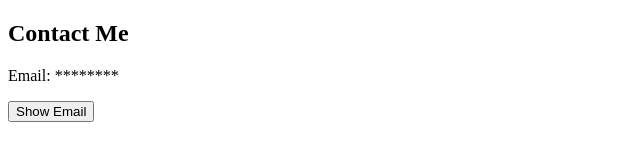
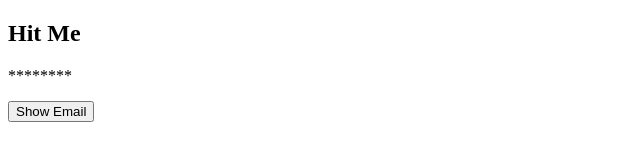
Before and after one commit to asad090/New-Client101, a plain HTML site: page index.html in a window 1280 px wide. Shown: the whole page, without its empty margins (0-640 px from the left). Drawn offline with Linux system fonts and the light colour scheme.

Commit message:
Update index.html

```diff
--- a/index.html
+++ b/index.html
@@ -20,8 +20,8 @@
     </script>
 </head>
 <body>
-    <h2>Contact Me</h2>
-    <p>Email: <span id="email">********</span></p>
+    <h2>Hit Me</h2>
+    <p> <span id="email">********</span></p>
     <button onclick="revealEmail()">Show Email</button>
 </body>
 </html>
```
